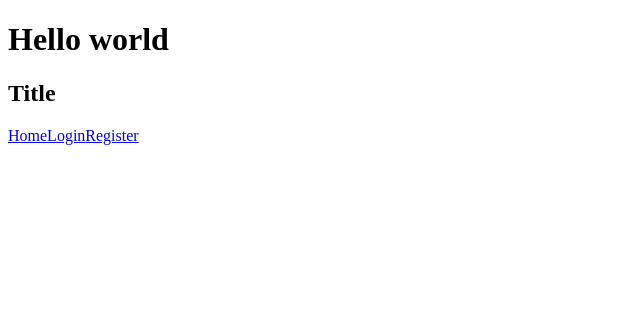
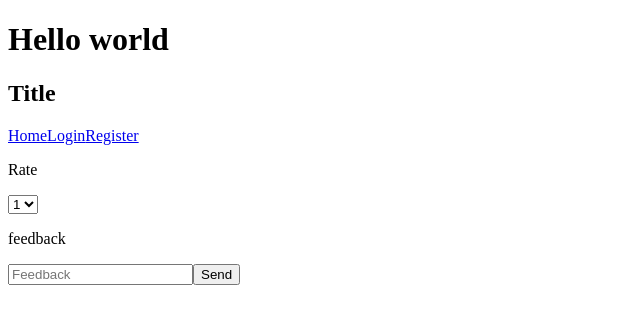
Before and after one commit to C5-khaledHalhouli/MERAKI_Academy_Project_4, a React (Create React App) app in the folder frontend/: page /category/service/1/feedback in a window 1280 px wide. Shown: the top 324 px of the page, without its empty margins (0-640 px from the left). Built offline with nearby package versions, Linux system fonts and the light colour scheme.

Commit message:
create feedback

```diff
--- a/frontend/src/App.js
+++ b/frontend/src/App.js
@@ -6,8 +6,9 @@ import { Routes, Route } from "react-router-dom";
 import { NavBar } from "./components/NavBar/index";
 import jwtDecode from "jwt-decode";
 import { MainPage } from "./components/MainPage/MainPage";
-import { Service } from "./components/Service/Service";
+import { Services } from "./components/Services/Services";
 import { CreateService } from "./components/CreateService/CreateService";
+import { CreateFeedback } from "./components/CreateFeedback";
 // make variable of context
 export const tokenContext = createContext();
 function App() {
@@ -37,11 +38,15 @@ function App() {
           <Route path="/register" element={<Register />} />
           <Route path="/login" element={<Login />} />
           <Route path="/" element={<MainPage />} />
-          <Route path="/category/:categoryID/service" element={<Service />} />
-          <Route path="/category/createService" element={<CreateService/>}/>
+          <Route path="/category/:categoryID/services" element={<Services />} />
+          <Route path="/category/createService" element={<CreateService />} />
+
+          <Route
+            path="/category/service/:serviceID/feedback"
+            element={<CreateFeedback />}
+          />
         </Routes>
       </tokenContext.Provider>
-
     </div>
   );
 }
--- /dev/null
+++ b/frontend/src/components/CreateFeedback/index.js
@@ -0,0 +1,54 @@
+import React, { useState } from "react";
+import axios from "axios";
+import { useParams } from "react-router-dom";
+import jwtDecode from "jwt-decode";
+
+const CreateFeedback=()=>{
+    // take the params from url
+const {serviceID}=useParams()
+// write state for rate , comment and user
+const[rate,setRate]=useState("")
+const [comment,setComment]=useState("")
+const [user,setUser]=useState("")
+// take the token form localstorage
+const token =localStorage.getItem("token")
+// write function for clickSend
+const clickSend=()=>{
+    setUser(jwtDecode(token)._id)
+    // use axios to send data to the back end
+    axios.post(`"/service/${serviceID}/feedback`,{
+        rate:rate,comment:comment,user,user},{
+            headers: {
+                Authorization: `Bearer ${token}`,
+              },
+        }
+    )}
+
+return <>
+<p>Rate</p>
+<select>
+<option onChange={(e)=>{
+    setRate(e.target.value)
+}}>1</option>
+<option onChange={(e)=>{
+    setRate(e.target.value)
+}}>2</option>
+<option onChange={(e)=>{
+    setRate(e.target.value)
+}}>3</option>
+<option onChange={(e)=>{
+    setRate(e.target.value)
+}}>4</option>
+<option onChange={(e)=>{
+    setRate(e.target.value)
+}}>5</option>
+
+</select>
+<p>feedback</p>
+<input placeholder="Feedback" onChange={(e)=>{
+    setComment(e.target.value)
+}}/>
+<button onClick={clickSend}>Send</button>
+</>
+}
+export {CreateFeedback}
--- a/frontend/src/components/MainPage/MainPage.js
+++ b/frontend/src/components/MainPage/MainPage.js
@@ -23,7 +23,7 @@ useEffect(()=>{
 },[])
 // return each category and make it as link with path of categoryID
 return <div>{category&&category.map((element,index)=>{
-    return <Link key={index} to={`/category/${element._id}/service`} >{element.name}</Link>
+    return <Link key={index} to={`/category/${element._id}/services`} >{element.name}</Link>
 })}</div>
 }
 
--- a/frontend/src/components/Service/Service.js
+++ /dev/null
@@ -1,39 +0,0 @@
-import React, { useEffect, useState } from "react";
-import axios from "axios";
-import { useParams } from "react-router-dom";
-
-// write function Service to display all service in the category
-
-const Service = () => {
-  // get the params form url
-  const { categoryID } = useParams();
-//   write state of service
-  const [service, setService] = useState("");
-//   write useEffict hook to display the service when we open the category
-  useEffect(() => {
-    //   get the service by axios
-    axios
-      .get(`http://localhost:5000/category/${categoryID}/service`)
-      .then((result) => {
-        console.log(result);
-        setService(result.data);
-      })
-      .catch((err) => {});
-  }, []);
-// display the services
-  return (
-    <div>
-      {service &&
-        service.map((element, index) => {
-          return (
-            <>
-              <p>{element.title}</p>
-              <p>{element.user}</p>
-            </>
-          );
-        })}
-    </div>
-  );
-};
-
-export { Service };
--- /dev/null
+++ b/frontend/src/components/Services/Services.js
@@ -0,0 +1,41 @@
+import React, { useEffect, useState } from "react";
+import axios from "axios";
+import { Link, useParams } from "react-router-dom";
+
+// write function services to display all services in the category
+
+const Services = () => {
+  // get the params form url
+  const { categoryID } = useParams();
+//   write state of services
+  const [services, setServices] = useState("");
+//   write useEffict hook to display the services when we open the category
+  useEffect(() => {
+    //   get the services by axios
+    axios
+      .get(`http://localhost:5000/category/${categoryID}/service`)
+      .then((result) => {
+        setServices(result.data);
+
+      })
+      .catch((err) => {});
+  }, []);
+// display the services
+  return (
+    <div>
+      {services &&
+        services.map((element, index) => {
+          return (
+            <>
+            <Link to= {`/category/service/${element._id}`} >
+              <p>{element.title}</p>
+              <p>{element.user}</p>
+            </Link>
+            </>
+          );
+        })}
+    </div>
+  );
+};
+
+export { Services };
```
Also changed, not shown: frontend/src/components/CreateFeedback/style.css (added), frontend/src/components/Services/style.css (added), 2 other files (tests, documents, lock files or other folders).
